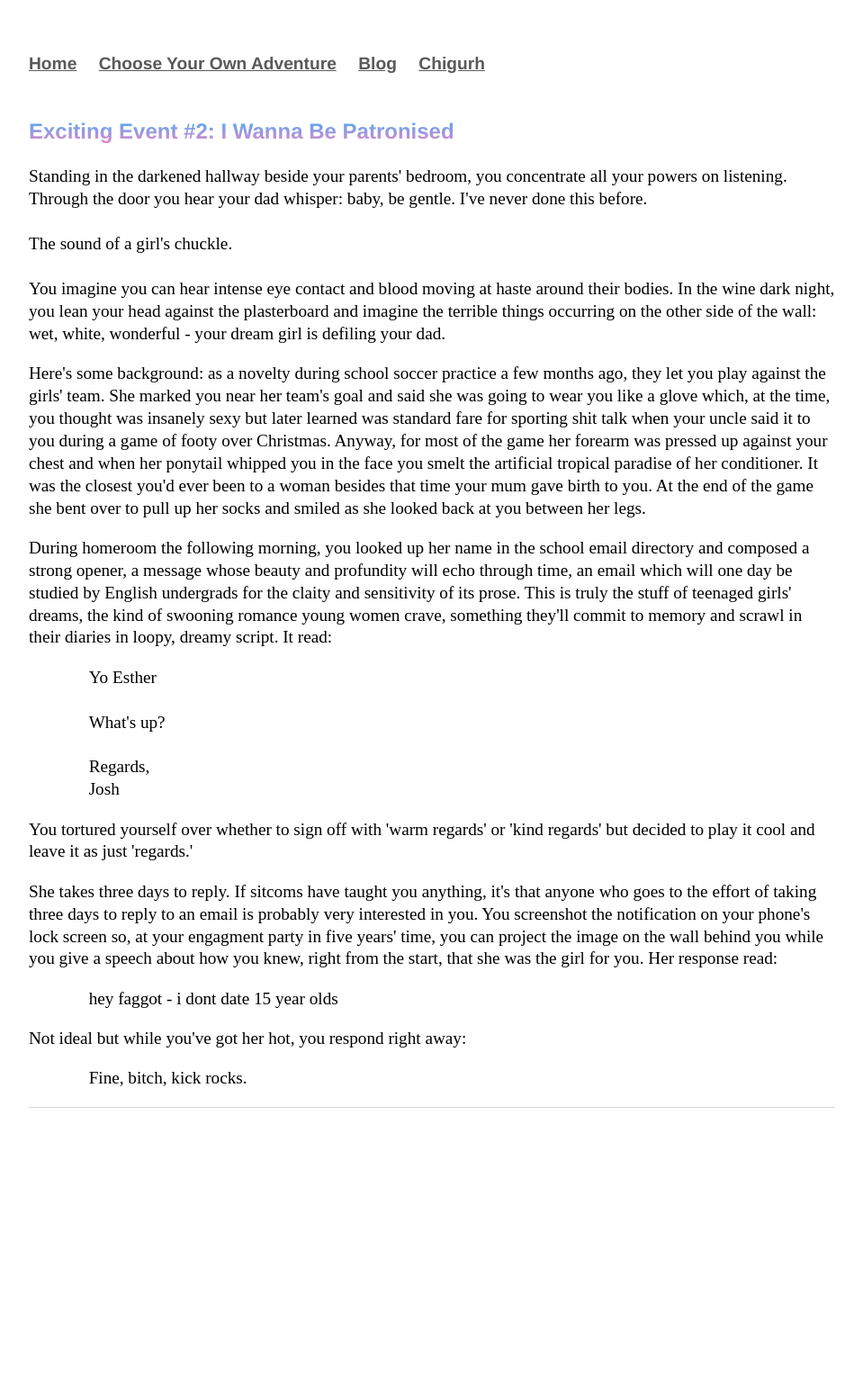
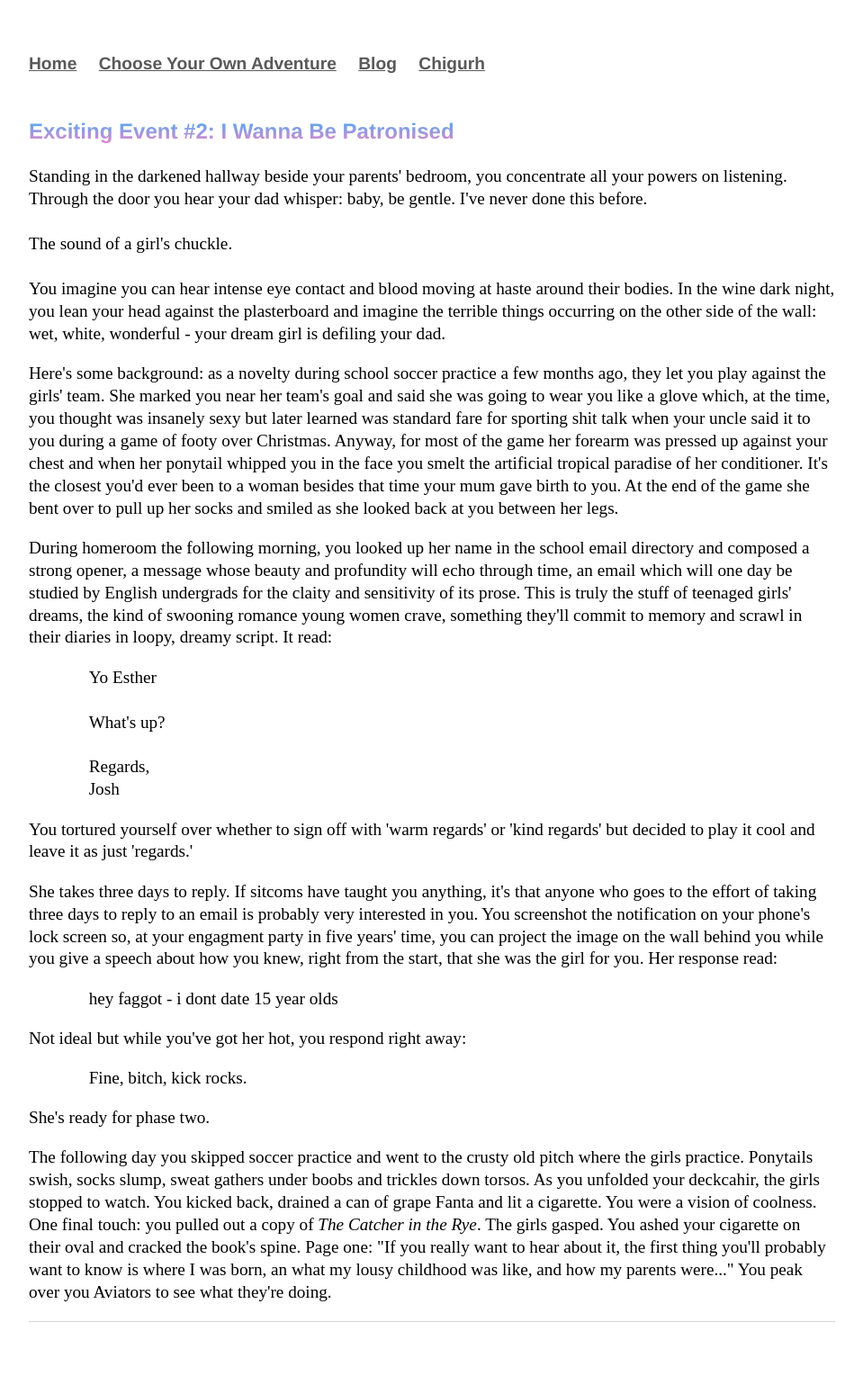
Before and after one commit to Pinelife/pinelife.github.io, a Jekyll site: the page built from Hellhole/excitingevent2.html, in a window 1280 px wide. Shown: the whole page at 90% size, without its empty margins (160-1119 px from the left). Built offline with Jekyll 4.4.1, drawn with Linux system fonts in a browser that asks for light colours; before the commit the page ends 1291 px from its top, so only the background shows below that.

Commit message:
Update excitingevent2.html

```diff
--- a/Hellhole/excitingevent2.html
+++ b/Hellhole/excitingevent2.html
@@ -58,3 +58,11 @@ three days to reply to an email is probably very interested in you. You screensh
   <p style="text-align:justify" class="indented">
 Fine, bitch, kick rocks.
 </p>
+<p>She's ready for phase two.</p>
+<p>The following day you skipped soccer practice and went to the crusty old pitch where the girls practice. Ponytails swish, socks slump, sweat
+gathers under boobs and trickles down torsos. As you unfolded your deckcahir, the girls stopped to watch. You kicked back, drained a can
+of grape Fanta and lit a cigarette. You were a vision of coolness. One final touch: you pulled out a copy of <i>The Catcher in the Rye</i>.
+  The girls gasped. You ashed your cigarette on their oval and cracked the book's spine. Page one: "If you really want to hear about it,
+the first thing you'll probably want to know is where I was born, an what my lousy childhood was like, and how my parents were..." You peak over you
+  Aviators to see what they're doing.
+</p>
```
Also changed, not shown: other parts of Hellhole/excitingevent2.html (+1 -1 lines).
